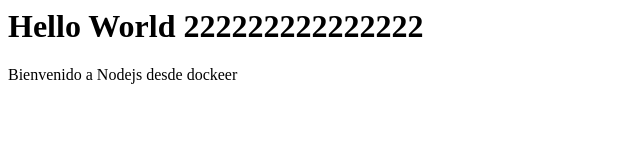
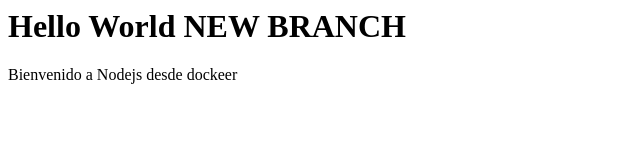
Before and after one commit to hacu9/devops_CI, a website: page public/index.html in a window 1280 px wide. Shown: the whole page, without its empty margins (0-640 px from the left). Drawn offline with Linux system fonts and the light colour scheme.

Commit message:
html change

```diff
--- a/public/index.html
+++ b/public/index.html
@@ -6,7 +6,7 @@
     <title>Hello</title>
 </head>
 <body>
-    <h1>Hello World 222222222222222</h1>
+    <h1>Hello World NEW BRANCH</h1>
     <p>Bienvenido a Nodejs desde dockeer</p>
 </body>
 </html>
```
